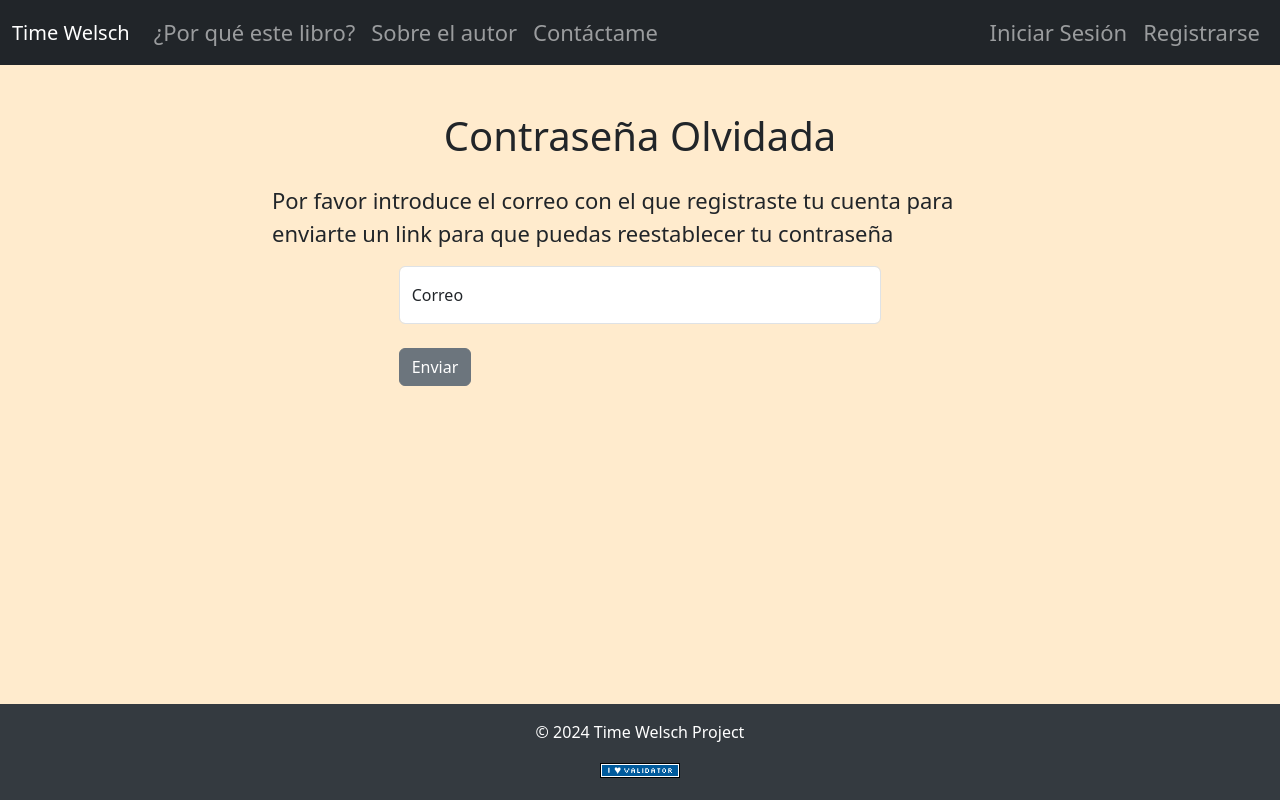
After one commit to Alejoho/Time-Welsch, a Flask app: template app/templates/register_login/forgot_password.html in a window 1280 px wide. The commit adds this page. Run offline with Flask 3, Linux system fonts and the light colour scheme; tables that the repository leaves empty hold one stand-in row (values such as "Sample post"); the template is opened without the code that fills it: values that come from a table or form of the project are taken from there, most other values are stand-ins (such as "Sample title", 1, 10 or a date in 2020); parts of the project's set-up code (start-up, migrations or seed data) failed here and were passed over; some libraries are stand-ins or nearby versions.

Commit message:
Make the page to introduce the email to reset the password

```diff
--- a/app/forms/__init__.py
+++ b/app/forms/__init__.py
@@ -1,6 +1,7 @@
 from app.forms.login_form import LoginForm
 from app.forms.register_form import RegisterFrom
 from app.forms.change_password import ChangePassword
+from app.forms.forgot_password import ForgotPassword
 
 # TODO: Use the reCaptchaField of WTF in all my form.
 # Check this repo: https://github.com/wtforms/flask-wtf/tree/main/examples/recaptcha
--- /dev/null
+++ b/app/forms/forgot_password.py
@@ -0,0 +1,15 @@
+from flask_wtf import FlaskForm
+from wtforms import EmailField
+from wtforms.validators import DataRequired
+from .custom_validators import UniqueEmail, EmailExistence
+
+
+class ForgotPassword(FlaskForm):
+    email = EmailField(
+        "Correo",
+        validators=[
+            DataRequired("Campo requerido"),
+            UniqueEmail("No hay cuenta registrada con este correo"),
+            EmailExistence("Parece que este correo no está disponible"),
+        ],
+    )
--- /dev/null
+++ b/app/templates/register_login/forgot_password.html
@@ -0,0 +1,39 @@
+{# LATER: change the name of the register_login folder to account_managment #}
+{% extends "layout.html" %}
+{% from "commons/macros.html" import input %}
+
+{% block description %}Página de constraseña olvidada{% endblock %}
+
+{% block title %}Contraseña olvidada{% endblock %}
+
+{% block head %}
+<!-- <script src="https://www.google.com/recaptcha/api.js?render={{ site_key }}"></script>
+<script>
+    function onSubmit(token) {
+        document.getElementById("changePassworForm").submit();
+    }
+</script> -->
+{% endblock %}
+
+{% block content %}
+<main class="row justify-content-center">
+    <div class="col-lg-8">
+        <h1 class="text-center mt-5">Contraseña Olvidada</h1>
+        <p>Por favor introduce el correo con el que registraste tu cuenta para enviarte un link para
+            que puedas reestablecer tu contraseña</p>
+        <div class="row justify-content-center">
+            <div class="col-lg-8">
+                <form method="post" novalidate id="changePassworForm">
+                    {{ form.hidden_tag() }}
+                    {{ input(form.email) }}
+                    <div class="form-group">
+                        <button class="btn btn-secondary" type="submit">Enviar</button>
+                        <!-- <button class="btn btn-secondary g-recaptcha" data-sitekey="{{ site_key }}" data-callback="onSubmit"
+                            data-action="submit">Enviar</button> -->
+                    </div>
+                </form>
+            </div>
+        </div>
+    </div>
+</main>
+{% endblock %}
--- a/app/templates/register_login/login.html
+++ b/app/templates/register_login/login.html
@@ -9,7 +9,7 @@
 <script src="https://www.google.com/recaptcha/api.js?render={{ site_key }}"></script>
 <script>
     function onSubmit(token) {
-        document.getElementById("registerForm").submit();
+        document.getElementById("loginForm").submit();
     }
 </script>
 {% endblock %}
@@ -18,7 +18,7 @@
 <main class="row justify-content-center">
     <div class="col-md-4">
         <h1 class="text-center mt-5">Iniciar Sesión</h1>
-        <form method="post" novalidate id="registerForm">
+        <form method="post" novalidate id="loginForm">
             {{ form.hidden_tag() }}
             {{ input(form.username) }}
             {{ input(form.password) }}
```
Also changed, not shown: app/routes/login_routes.py (+5 -3 lines).
